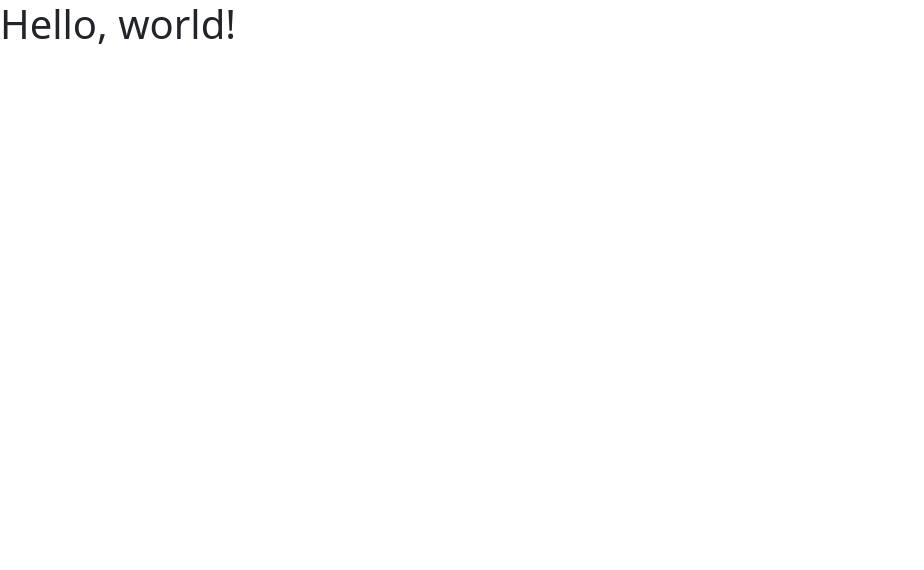
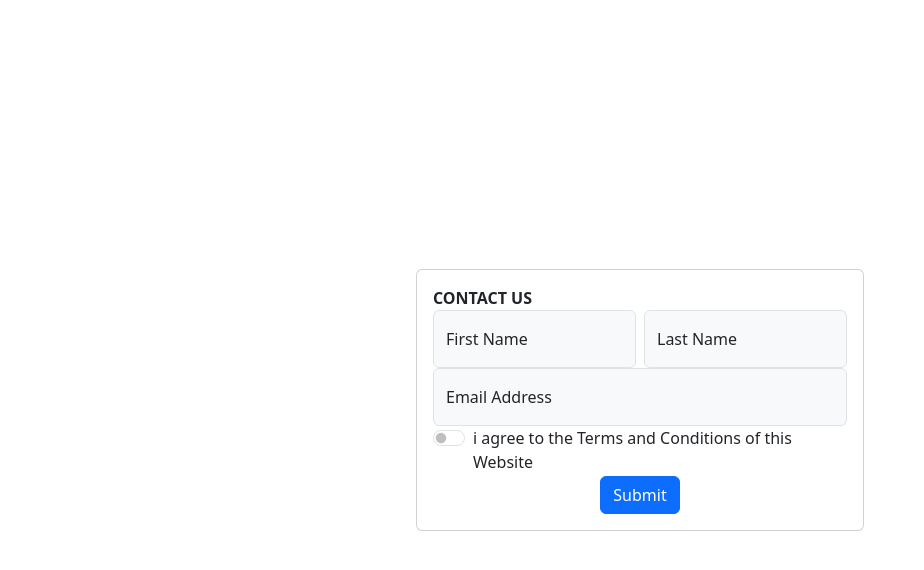
Before and after one commit to IhsanReihansyah/MSIB, a plain HTML site: page index.html in a window 1280 px wide. Shown: the whole page, without its empty margins (0-924 px from the left). Drawn offline with nearby package versions, Linux system fonts and the light colour scheme.

Commit message:
bootstrap

```diff
--- a/index.html
+++ b/index.html
@@ -1,13 +1,58 @@
 <!doctype html>
 <html lang="en">
-  <head>
+
+<head>
     <meta charset="utf-8">
     <meta name="viewport" content="width=device-width, initial-scale=1">
     <title>Bootstrap demo</title>
-    <link href="https://cdn.jsdelivr.net/npm/bootstrap@5.3.2/dist/css/bootstrap.min.css" rel="stylesheet" integrity="sha384-T3c6CoIi6uLrA9TneNEoa7RxnatzjcDSCmG1MXxSR1GAsXEV/Dwwykc2MPK8M2HN" crossorigin="anonymous">
-  </head>
-  <body>
-    <h1>Hello, world!</h1>
-    <script src="https://cdn.jsdelivr.net/npm/bootstrap@5.3.2/dist/js/bootstrap.bundle.min.js" integrity="sha384-C6RzsynM9kWDrMNeT87bh95OGNyZPhcTNXj1NW7RuBCsyN/o0jlpcV8Qyq46cDfL" crossorigin="anonymous"></script>
-  </body>
+    <link href="https://cdn.jsdelivr.net/npm/bootstrap@5.3.2/dist/css/bootstrap.min.css" rel="stylesheet"
+        integrity="sha384-T3c6CoIi6uLrA9TneNEoa7RxnatzjcDSCmG1MXxSR1GAsXEV/Dwwykc2MPK8M2HN" crossorigin="anonymous">
+</head>
+
+<body>
+    <div class="position-absolute top-50 start-50 translate-middle">
+        <div class="card" style="width: 28rem;">
+            <div class="card-body">
+                <b1><b>CONTACT US</b></b1>
+                <div class="row g-2">
+                    <div class="col-md 8">
+                        <div class="form-floating">
+                            <input type="email" class="form-control bg-light" id="floatingInputGrid"
+                                placeholder="name@example.com">
+                            <label for="floatingInputGrid">First Name</label>
+                        </div>
+                    </div>
+                    <div class="col-md 4">
+                        <div class="form-floating">
+                            <input type="email" class="form-control bg-light" id="floatingInputGrid"
+                                placeholder="name@example.com">
+                            <label for="floatingInputGrid">Last Name</label>
+                        </div>
+                    </div>
+                </div>
+                <div class="col-md">
+                    <div class="form-floating">
+                        <input type="email" class="form-control bg-light" id="floatingInputGrid"
+                            placeholder="name@example.com">
+                        <label for="floatingInputGrid">Email Address</label>
+                    </div>
+                </div>
+                <div class="col-md-12">
+                    <div class="form-check form-switch">
+                        <input class="form-check-input" type="checkbox" role="switch" id="flexSwitchCheckDefault">
+                        <label class="form-check-label" for="flexSwitchCheckDefault">i agree to the Terms and Conditions
+                            of this Website</label>
+                    </div>
+                </div>
+                <center>
+                    <button class="btn btn-primary" type="submit">Submit</button>
+                </center>
+            </div>
+        </div>
+    </div>
+    <script src="https://cdn.jsdelivr.net/npm/bootstrap@5.3.2/dist/js/bootstrap.bundle.min.js"
+        integrity="sha384-C6RzsynM9kWDrMNeT87bh95OGNyZPhcTNXj1NW7RuBCsyN/o0jlpcV8Qyq46cDfL"
+        crossorigin="anonymous"></script>
+</body>
+
 </html>
```
